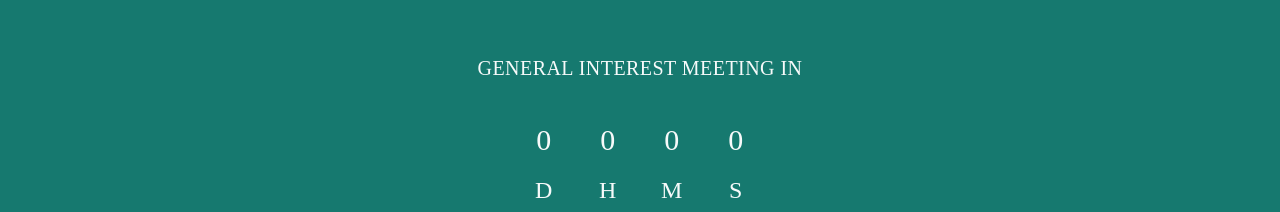
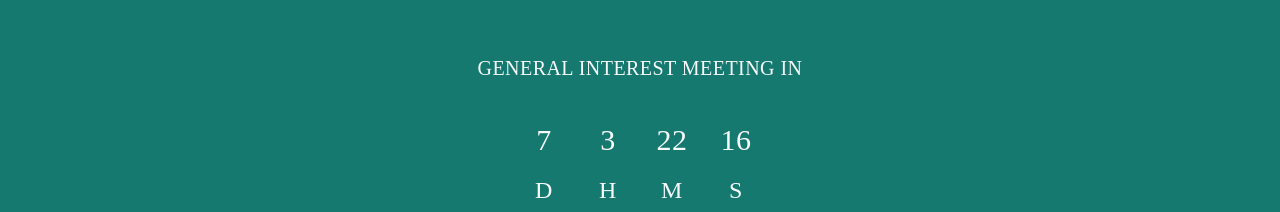
Before and after one commit to RishikSarkar/health-mun, a Next.js app: page / in a window 1280 px wide. Shown: the part 820-1032 px from the top of the page. Built offline with nearby package versions, Linux system fonts and the light colour scheme; a web font is replaced by a local one.

Commit message:
updated timer for general interest meeting

```diff
--- a/components/Countdown.jsx
+++ b/components/Countdown.jsx
@@ -1,7 +1,7 @@
 import React, { useEffect, useState } from 'react';
 
 const Countdown = () => {
-    const targetDate = new Date('2024-01-13T16:00:00Z');
+    const targetDate = new Date('2024-01-24T21:00:00Z');
 
     const [timeLeft, setTimeLeft] = useState({
         days: null,
```
